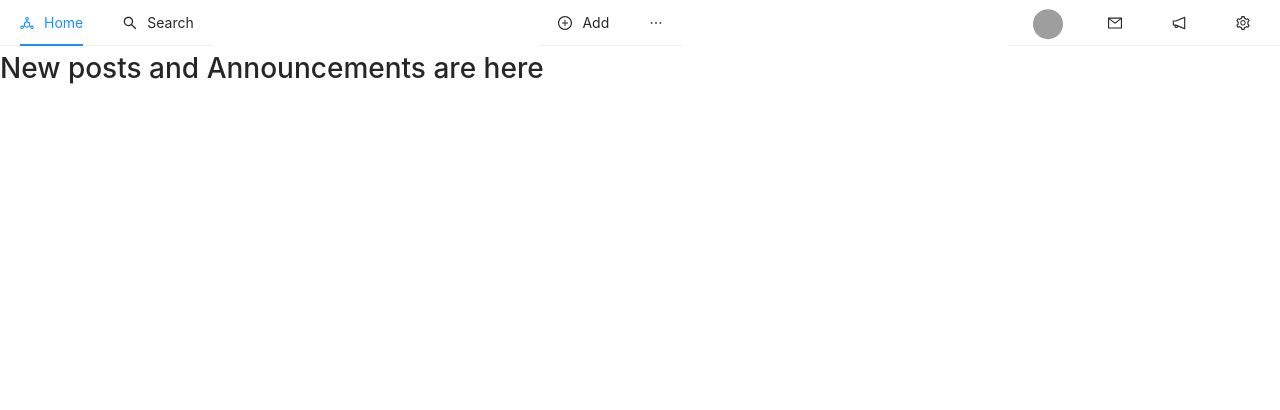
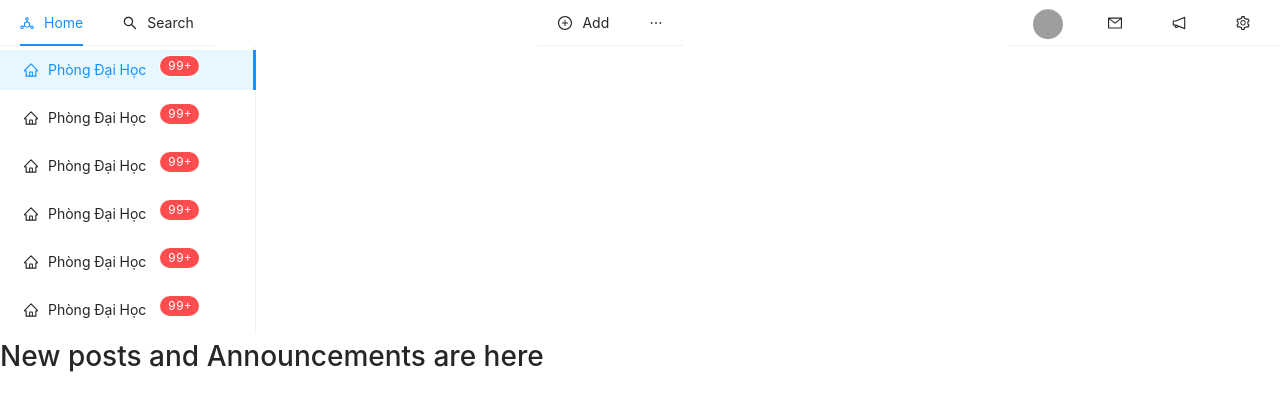
Before and after one commit to haola1210/social-network, a React (Create React App) app in the folder client/: page / in a window 1280 px wide. Shown: the top 410 px of the page. Built offline with nearby package versions, Linux system fonts and the light colour scheme; grey boxes are pictures that could not be loaded.

Commit message:
Add left NavBar

```diff
--- a/client/src/App.js
+++ b/client/src/App.js
@@ -13,6 +13,7 @@ import Home from "./components/Home/Home"
 import Search from "./components/Search/Search"
 import Login from "./components/Login/Login"
 import Register from "./components/Register/Register"
+import LeftNavBar from "./components/LeftNavBar/LeftNavBar"
 import './App.scss';
 
 export default function App() {
@@ -27,7 +28,8 @@ export default function App() {
 	return (
 		<Router>
 		<div>
-			{isLogin?<NavBar/>:null}
+			{isLogin?<NavBar/> :null}
+			{isLogin?<LeftNavBar /> :null}
 
 			{/* A <Switch> looks through its children <Route>s and
 				renders the first one that matches the current URL. */}
--- /dev/null
+++ b/client/src/components/LeftNavBar/LeftNavBar.jsx
@@ -0,0 +1,40 @@
+import React from 'react';
+import { Badge } from 'antd';
+import { Menu } from 'antd';
+import { UnorderedListOutlined, HomeOutlined, SettingOutlined } from '@ant-design/icons';
+import Sider from 'antd/lib/layout/Sider';
+
+
+export default function LeftNavBar() {
+const { SubMenu } = Menu
+
+
+
+
+        return (
+            <Menu
+                // onClick={this.handleClick}
+                style={{ width: 256 }}
+                defaultSelectedKeys={['1']}
+                defaultOpenKeys={['sub1']}
+                mode="inline"
+            >
+
+                <Menu.Item key="1" icon={<HomeOutlined />}> Phòng Đại Học <Badge count={999} offset={[10, -10]}></Badge></Menu.Item>
+
+                <Menu.Item key="2" icon={<HomeOutlined />}> Phòng Đại Học <Badge count={999} offset={[10, -10]}></Badge> </Menu.Item>
+
+
+                <Menu.Item key="3" icon={<HomeOutlined />}> Phòng Đại Học <Badge count={999} offset={[10, -10]} ></Badge> </Menu.Item>
+
+                <Menu.Item key="4" icon={<HomeOutlined />}> Phòng Đại Học <Badge count={999} offset={[10, -10]} ></Badge> </Menu.Item>
+
+
+                <Menu.Item key="5" icon={<HomeOutlined />}> Phòng Đại Học <Badge count={999} offset={[10, -10]} ></Badge> </Menu.Item>
+
+                <Menu.Item key="6" icon={<HomeOutlined />}> Phòng Đại Học <Badge count={999} offset={[10, -10]} ></Badge> </Menu.Item>
+
+
+            </Menu>
+        );
+    }
```
Also changed, not shown: client/src/components/LeftNavBar/LeftNavBar.scss (added), 1 other file (tests, documents, lock files or other folders).
